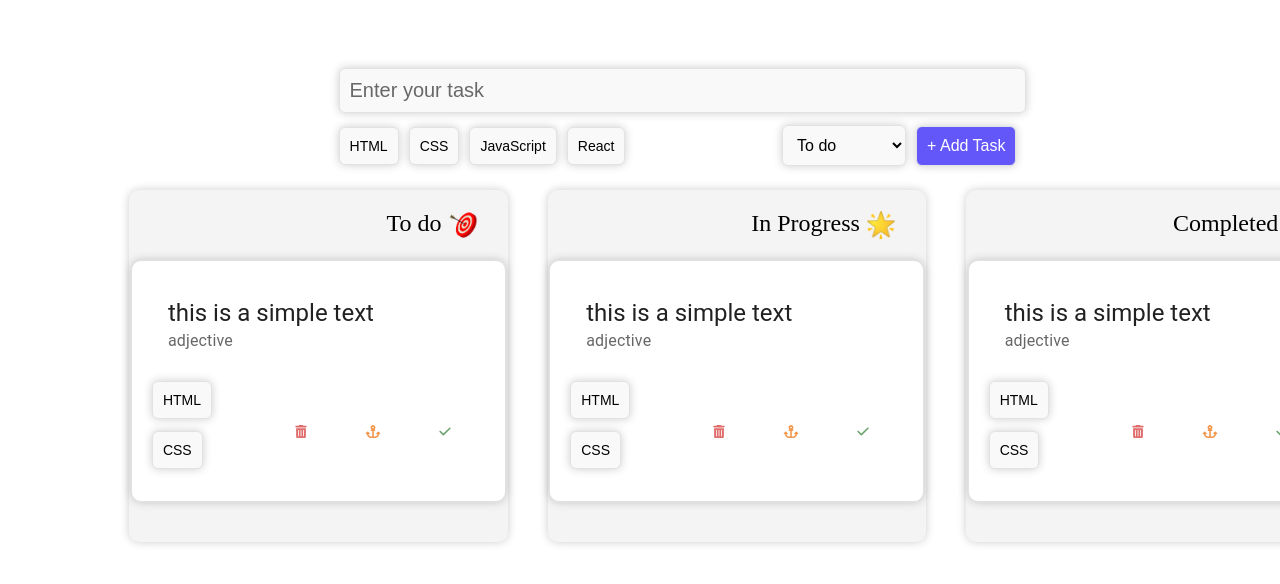
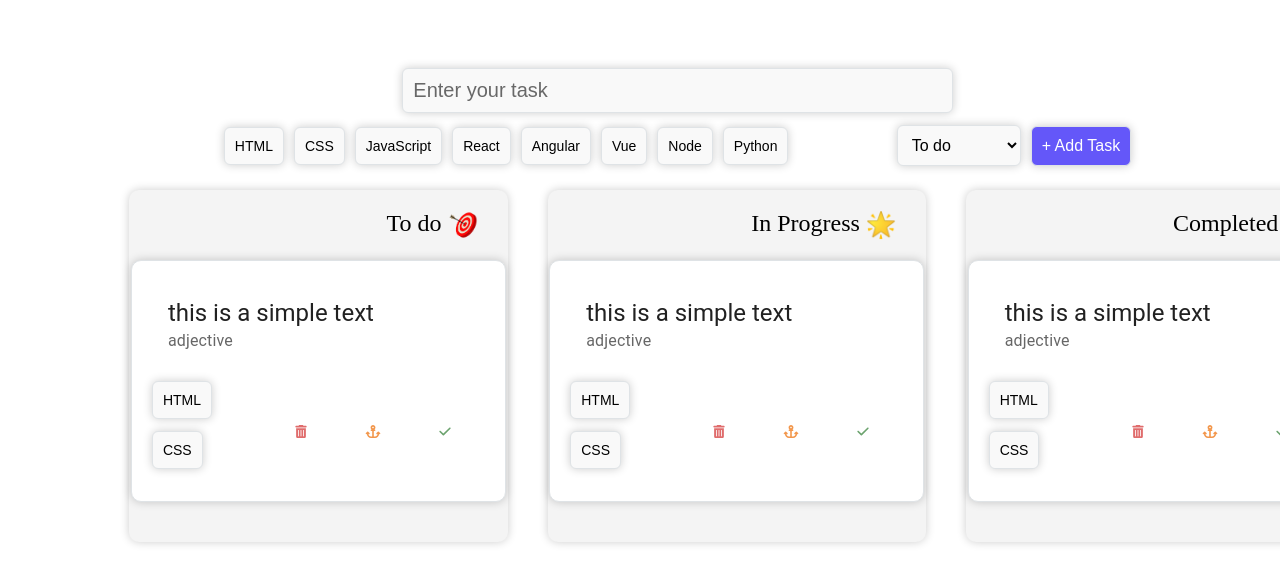
Before and after one commit to MoTaz-Y/ToDo-List, a React (Vite) app in the folder toDoApp/: page / in a window 1280 px wide. Shown: the top 584 px of the page. Built offline with nearby package versions, Linux system fonts and the light colour scheme.

Commit message:
form and tags are handled now the task cards

```diff
--- a/toDoApp/src/assets/components/Tag.jsx
+++ b/toDoApp/src/assets/components/Tag.jsx
@@ -1,9 +1,64 @@
 import "./tag.css";
 import PropTypes from "prop-types";
 const Tag = (props) => {
-  const { tagName } = props || "";
+  const { tagName, selected, selectTag } = props || "";
 
-  return <button className="tag">{tagName}</button>;
+  const tagStyle = {
+    HTML: {
+      backgroundColor: "#fda821",
+      border: "1px solid #dfe3e6",
+      color: "#000000",
+    },
+    CSS: {
+      backgroundColor: "#15d4c8",
+      border: "1px solid #dfe3e6",
+      color: "#000000",
+    },
+    JavaScript: {
+      backgroundColor: "#ffd12c",
+      border: "1px solid #dfe3e6",
+      color: "#000000",
+    },
+    React: {
+      backgroundColor: "#4cdafc",
+      border: "1px solid #dfe3e6",
+      color: "#000000",
+    },
+    Angular: {
+      backgroundColor: "#d64c4c",
+      border: "1px solid #dfe3e6",
+      color: "#000000",
+    },
+    Vue: {
+      backgroundColor: "rgb(195 255 111)",
+      border: "1px solid #dfe3e6",
+      color: "#000000",
+    },
+    Node: {
+      backgroundColor: "rgb(56 236 80)",
+      border: "1px solid #dfe3e6",
+      color: "#000000",
+    },
+    Python: {
+      backgroundColor: "rgb(76 119 252)",
+      border: "1px solid #dfe3e6",
+      color: "#000000",
+    },
+    default: {
+      backgroundColor: "#f9f9f9",
+      border: "1px solid #dfe3e6",
+      color: "#000000",
+    },
+  };
+  return (
+    <button
+      className="tag"
+      onClick={() => selected(tagName)}
+      style={selectTag ? tagStyle[tagName] : tagStyle.default}
+    >
+      {tagName}
+    </button>
+  );
 };
 
 Tag.propTypes = {
--- a/toDoApp/src/assets/components/TaskForm.jsx
+++ b/toDoApp/src/assets/components/TaskForm.jsx
@@ -5,6 +5,7 @@ const TaskForm = () => {
   const [taskData, setTaskData] = useState({
     task: "",
     status: "todo",
+    tags: [],
   });
   const handleTaskChange = (event) => {
     const { name, value } = event.target;
@@ -14,10 +15,26 @@ const TaskForm = () => {
     e.preventDefault();
     console.log(taskData);
   };
+  const checkSelected = (tagName) => {
+    return taskData.tags.includes(tagName);
+  };
+
+  const selectTag = (tagName) => {
+    if (taskData.tags.includes(tagName)) {
+      setTaskData({
+        ...taskData,
+        tags: taskData.tags.filter((tag) => tag !== tagName),
+      });
+    } else {
+      setTaskData({ ...taskData, tags: [...taskData.tags, tagName] });
+    }
+    console.log(taskData);
+  };
   return (
     <div>
       <header className="app_header">
         <form onSubmit={handleSubmit}>
+          <div className="task_form_top_line">
             <input
               type="text"
               placeholder="Enter your task"
@@ -26,12 +43,49 @@ const TaskForm = () => {
               id="task"
               onChange={handleTaskChange}
             ></input>
+          </div>
           <div className="task_form_bottom_line">
             <div>
-              <Tag tagName="HTML" />
-              <Tag tagName="CSS" />
-              <Tag tagName="JavaScript" />
-              <Tag tagName="React" />
+              <Tag
+                tagName="HTML"
+                selected={selectTag}
+                selectTag={checkSelected("HTML")}
+              />
+              <Tag
+                tagName="CSS"
+                selected={selectTag}
+                selectTag={checkSelected("CSS")}
+              />
+              <Tag
+                tagName="JavaScript"
+                selected={selectTag}
+                selectTag={checkSelected("JavaScript")}
+              />
+              <Tag
+                tagName="React"
+                selected={selectTag}
+                selectTag={checkSelected("React")}
+              />
+              <Tag
+                tagName="Angular"
+                selected={selectTag}
+                selectTag={checkSelected("Angular")}
+              />
+              <Tag
+                tagName="Vue"
+                selected={selectTag}
+                selectTag={checkSelected("Vue")}
+              />
+              <Tag
+                tagName="Node"
+                selected={selectTag}
+                selectTag={checkSelected("Node")}
+              />
+              <Tag
+                tagName="Python"
+                selected={selectTag}
+                selectTag={checkSelected("Python")}
+              />
             </div>
             <div>
               <select
--- a/toDoApp/src/assets/components/taskform.css
+++ b/toDoApp/src/assets/components/taskform.css
@@ -9,9 +9,14 @@
 }
 
 .app_header form {
-  width: 60%;
+  width: 80%;
 }
-
+.task_form_top_line {
+  display: flex;
+  justify-content: center;
+  align-items: center;
+  width: 100%;
+}
 .task_input {
   font-size: 20px;
   font-weight: 500;
@@ -19,7 +24,7 @@
   border: 1px solid #dfe3e6;
   border-radius: 6px;
   padding: 10px;
-  width: 100%;
+  width: 60%;
   margin-right: 10px;
   box-shadow: 0 0 10px rgba(0, 0, 0, 0.2);
   margin-bottom: 12px;
```
Lines whose indentation alone changed are shown as unchanged.
